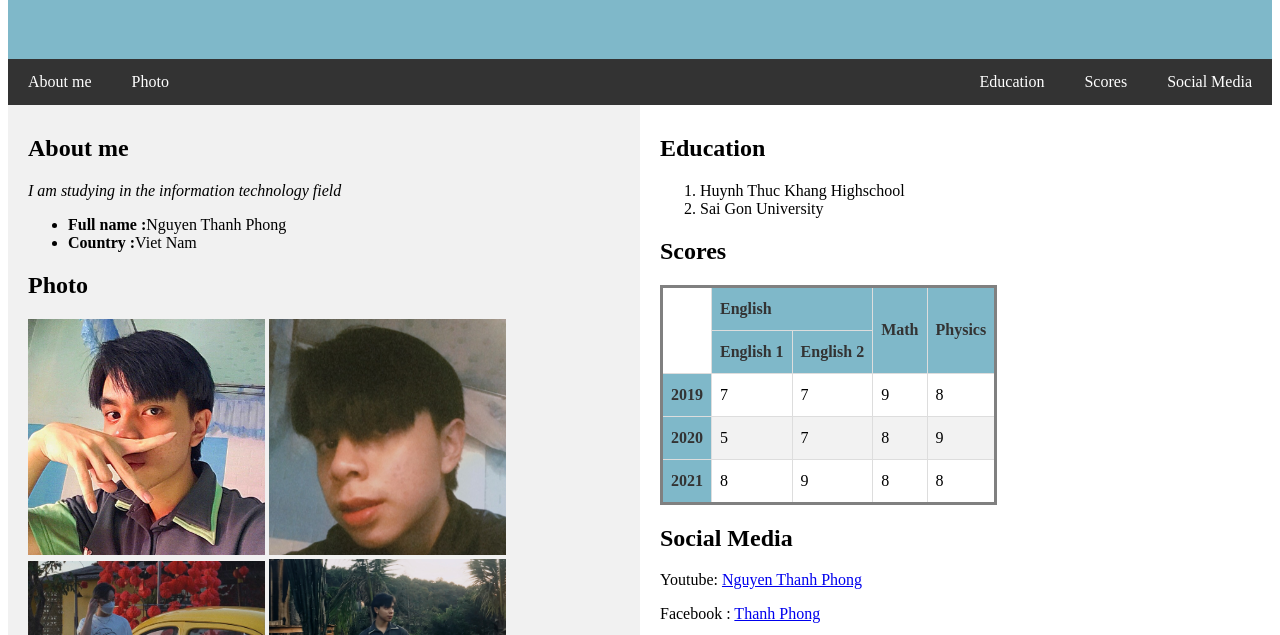
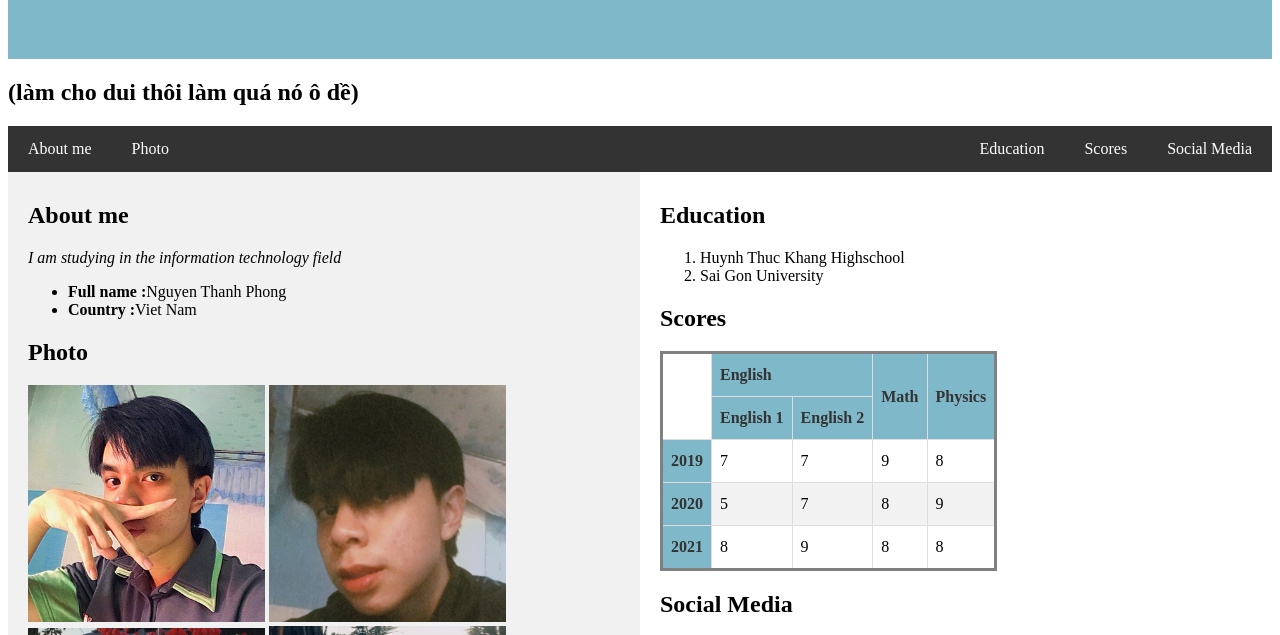
Before and after one commit to thanhphong28/thanhphong.github.io, a plain HTML site: page index.html in a window 1280 px wide. Shown: the part 146-781 px from the top of the page. Drawn offline with Linux system fonts and the light colour scheme.

Commit message:
Update index.html

```diff
--- a/index.html
+++ b/index.html
@@ -12,7 +12,7 @@
 
 <body>
 	<h1 id="menu_text"> My Resume</h1>
-
+	<h2 id="menu_text1"> (làm cho dui thôi làm quá nó ô dề)</h2>
 	<nav>
 		<a href="#About" class="menu_left">About me</a>
 		<a href="#photo" class="menu_left">Photo</a>
```
